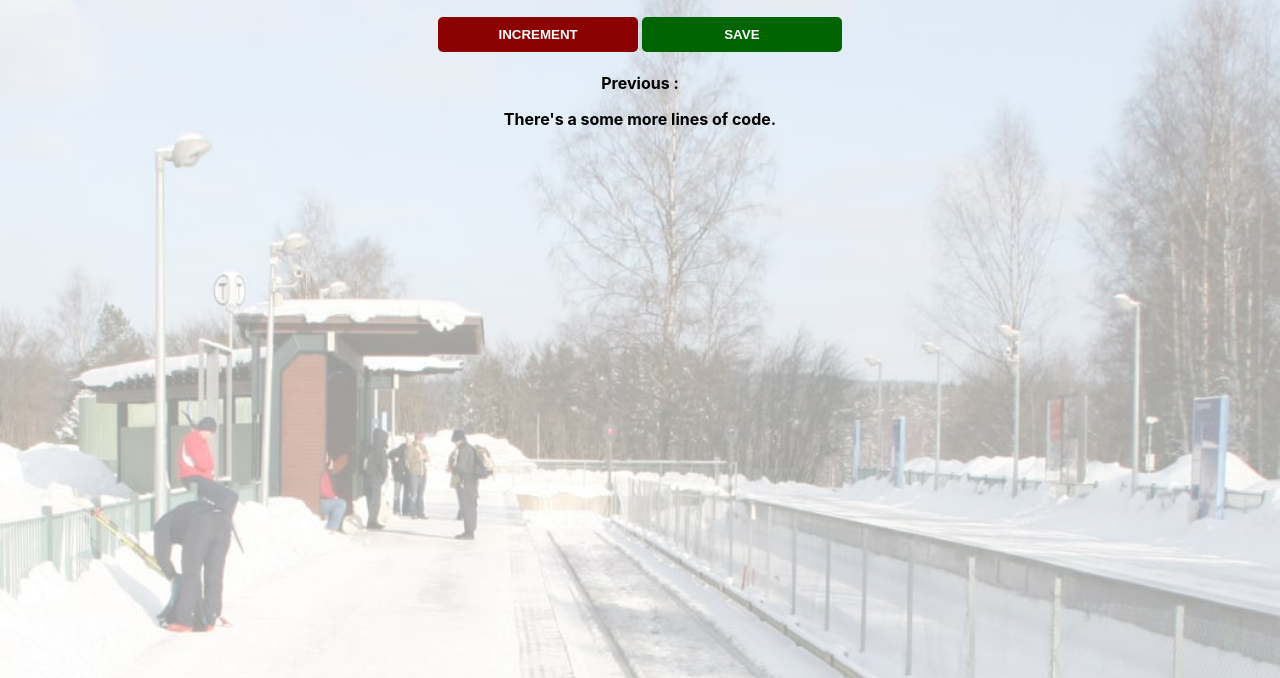
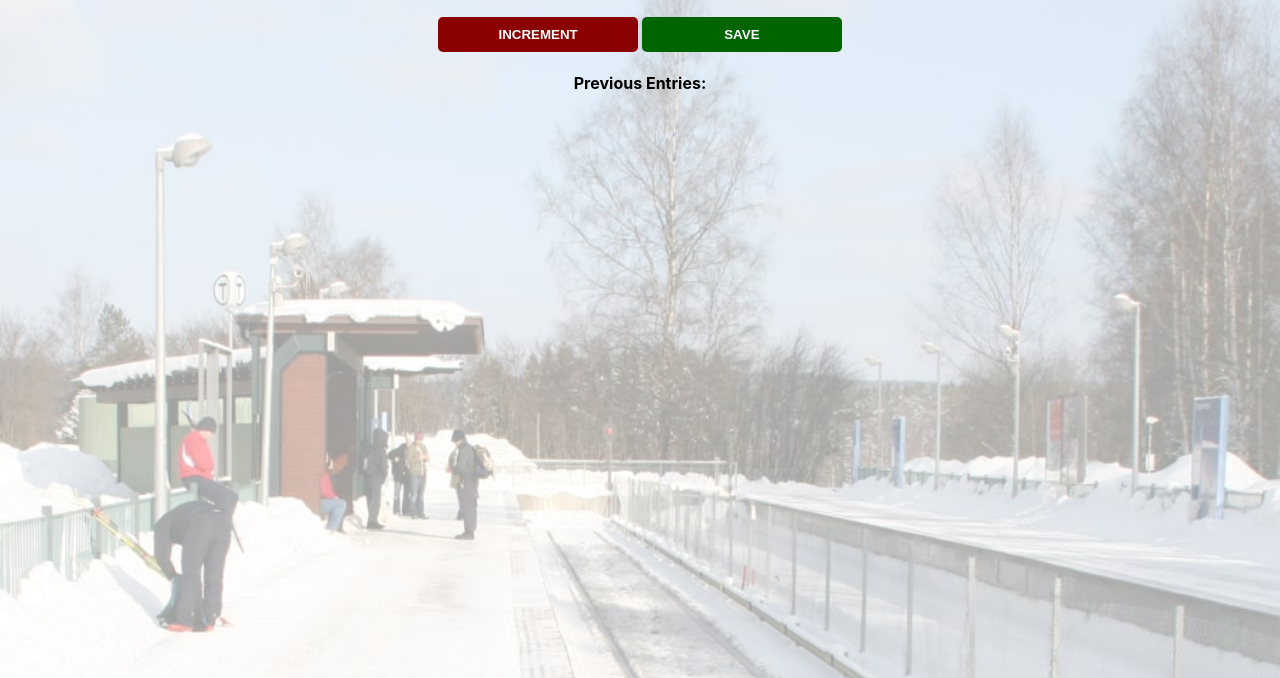
Before and after one commit to habib-design/Scrim-Project, a plain HTML site: page index.html in a window 1280 px wide. Shown: the part 122-800 px from the top of the page. Drawn offline with Linux system fonts and the light colour scheme.

Commit message:
Update index.html

```diff
--- a/index.html
+++ b/index.html
@@ -7,8 +7,7 @@
         <h2 id="count-el">0</h2>
         <button id="increment-btn" onclick="increment()">INCREMENT</button>
         <button id="save-btn" onclick="save()">SAVE</button>
-        <p id="save-el">Previous : </p>
-        <p>There's a some more lines of code.</p>
+        <p id="save-el">Previous Entries: </p>
         <script src="index.js">
             nnerText
         </script>
```
